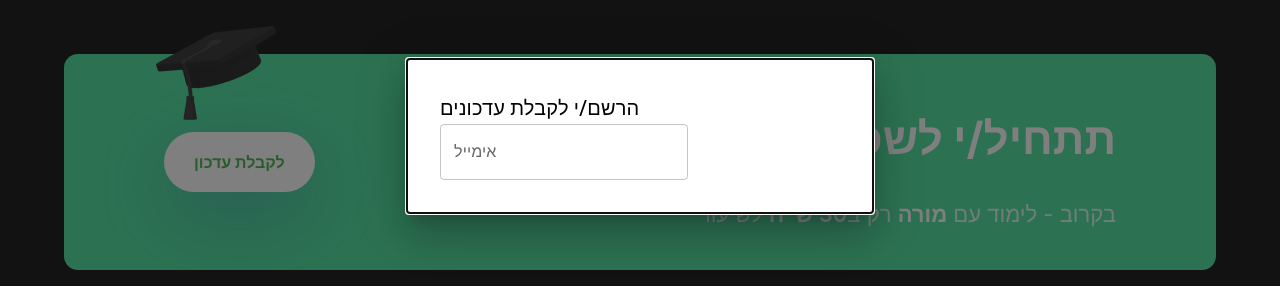
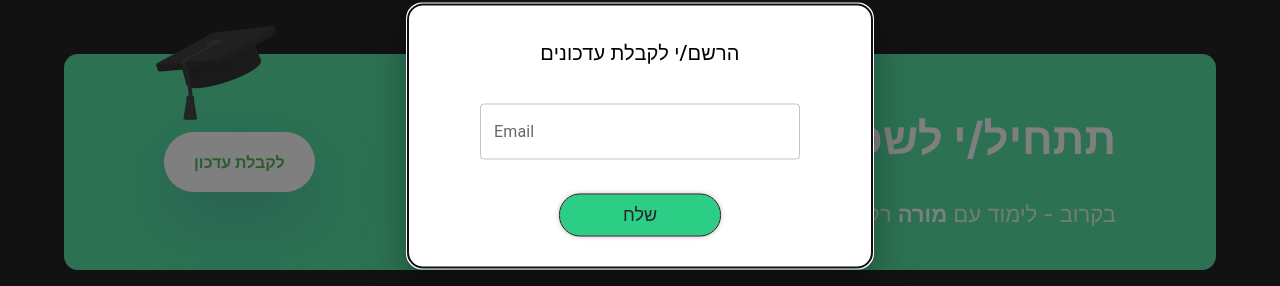
Before and after one commit to Click-Learn/Click-Learn-App, a React (Create React App) app: page / in a window 1280 px wide. Both pictures are taken after a click on the link "לקבלת עדכון". Shown: the part 1183-1469 px from the top of the page. Built offline with nearby package versions, Linux system fonts and the light colour scheme.

Commit message:
Desgined modal

```diff
--- a/src/Components/Layout/Footer/Footer.css
+++ b/src/Components/Layout/Footer/Footer.css
@@ -174,6 +174,23 @@ a.button {
     font-weight: 600;
 }
 
+.newsletter_modal_btn {
+    width: 40%;
+    padding: 10px 0;
+    background-color: #2ccd85;
+    border: none;
+    outline: 1px solid #252525;
+    color: #252525;
+    box-shadow: 0px 0px 6px -2px #252525;
+    border-radius: 20px;
+    font-size: 18px;
+    cursor: pointer;
+}
+.newsletter_modal_btn:hover {
+    transition: 0.2s;
+    background-color: #27c27c;
+}
+
 @media only screen and (max-width: 990px) and (min-width: 200px) {
     body {
         /* height: 200vh; */
--- a/src/Components/Layout/Footer/Footer.tsx
+++ b/src/Components/Layout/Footer/Footer.tsx
@@ -13,9 +13,14 @@ const style = {
     transform: 'translate(-50%, -50%)',
     width: 400,
     bgcolor: 'background.paper',
-    border: '2px solid #000',
+    border: 'none',
     boxShadow: 24,
+    borderRadius: '15px',
     p: 4,
+    display: 'flex',
+    flexDirection: 'column',
+    gap: '35px',
+    alignItems: 'center',
     justifyContent: 'center'
   };
 
@@ -54,11 +59,8 @@ function Footer(): JSX.Element {
                     <Typography id="modal-modal-title" variant="h6" component="h2">
                     הרשם/י לקבלת עדכונים
                     </Typography>
-                    {/* <Typography id="modal-modal-description" sx={{ mt: 2, display: 'flex', flexDirection: 'column', gap: '10px' }}> */}
-                    {/* הרשם/י לקבלת עדכונים */}
-                    <TextField id="outlined-basic"   label="אימייל" variant="outlined" />
-
-                    {/* </Typography> */}
+                    <TextField id="outlined-basic" sx={{width: '80%'}}  label="Email" variant="outlined" />
+                    <button className="newsletter_modal_btn">שלח</button>
                 </Box>
                 </Modal>
                 <img className="illustration" src={studentHatImage} alt="illustration" width="120" height="94"/>
```
